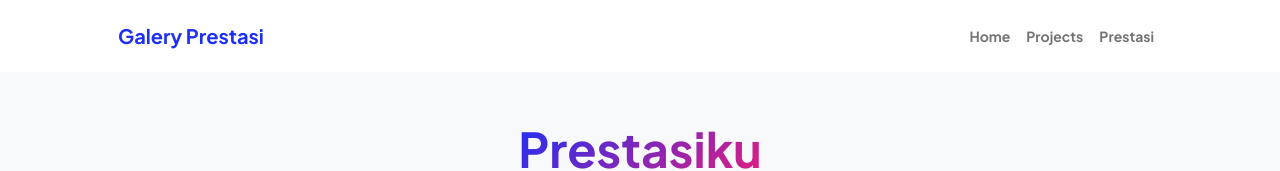
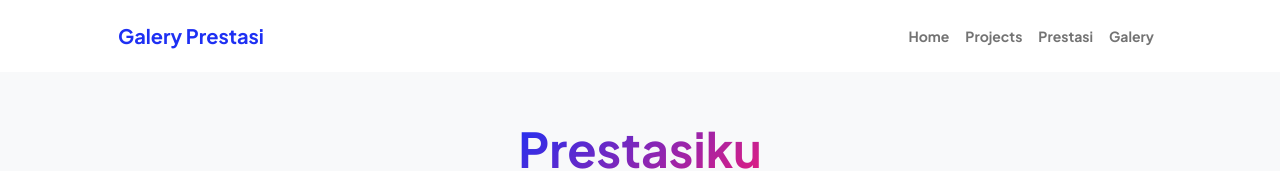
Before and after one commit to ramdanolii14/ramdanport, a plain HTML site: page prestasi.html in a window 1280 px wide. Shown: the top 171 px of the page. Drawn offline with nearby package versions, Linux system fonts and the light colour scheme.

Commit message:
Update prestasi.html
penambahan header galery

```diff
--- a/prestasi.html
+++ b/prestasi.html
@@ -29,6 +29,7 @@
                             <li class="nav-item"><a class="nav-link" href="index.html">Home</a></li>
                             <li class="nav-item"><a class="nav-link" href="projects.html">Projects</a></li>
                             <li class="nav-item"><a class="nav-link" href="prestasi.html">Prestasi</a></li>
+                            <li class="nav-item"><a class="nav-link" href="galery.html">Galery</a></li>
                         </ul>
                     </div>
                 </div>
```
